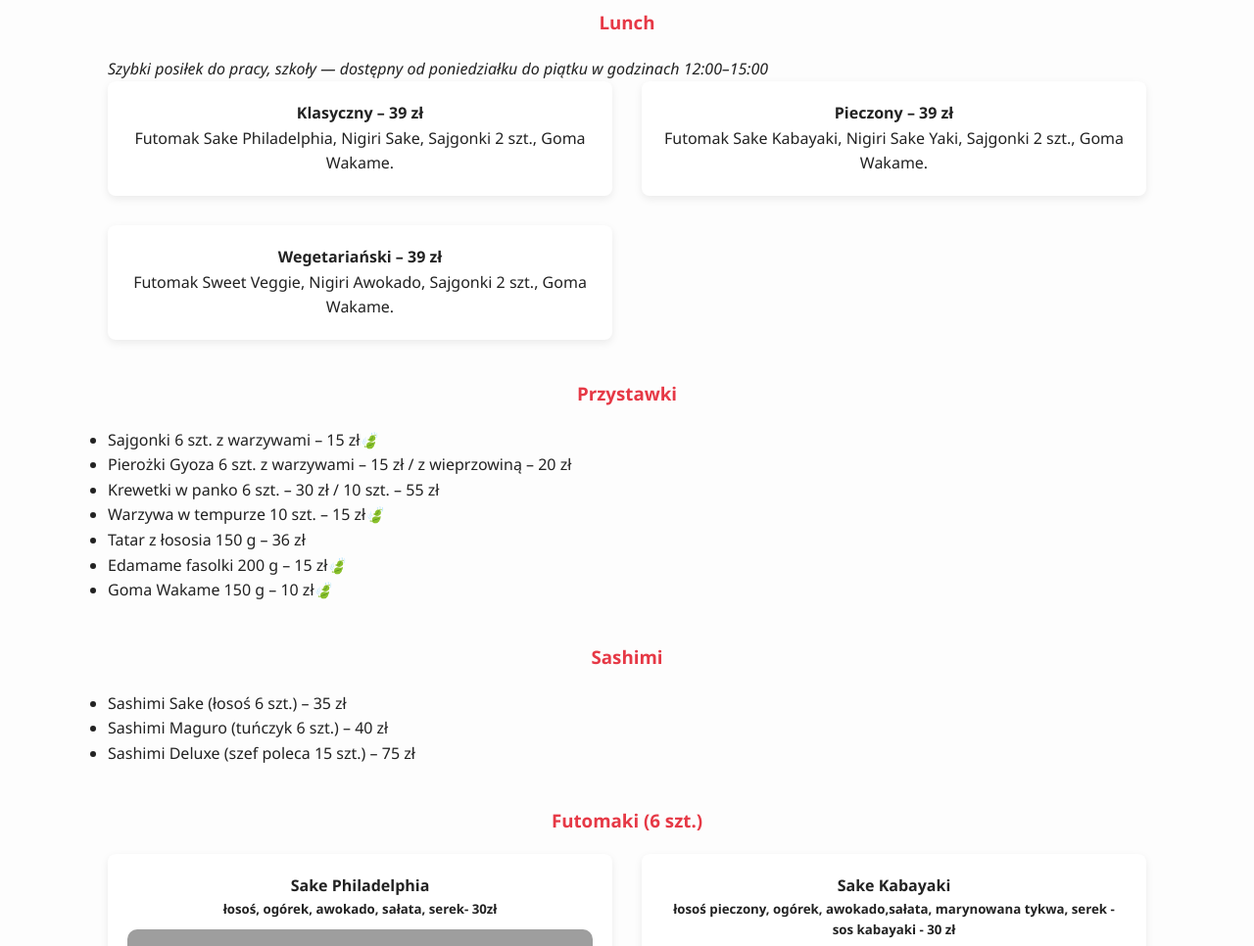
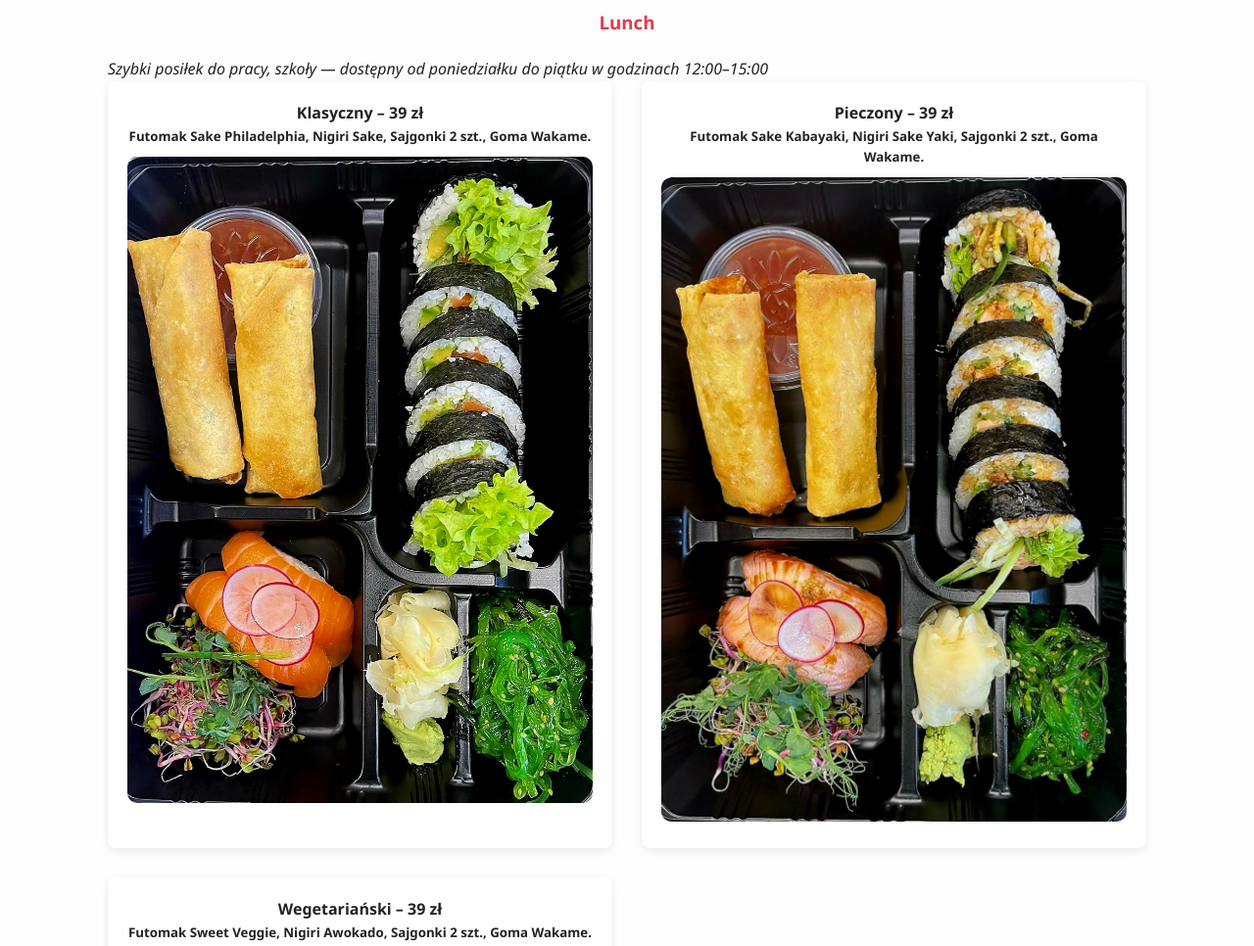
Before and after one commit to rembies/jakana, a plain HTML site: page index.html in a window 1280 px wide. Shown: the part 3000-3966 px from the top of the page at 98% size. Drawn offline with Linux system fonts and the light colour scheme; grey boxes are pictures that could not be loaded.

Commit message:
add menu lunch

```diff
--- a/index.html
+++ b/index.html
@@ -396,15 +396,18 @@
     <div class="menu-grid">
       <div class="menu-item">
         <h4>Klasyczny – 39 zł</h4>
-        <p>Futomak Sake Philadelphia, Nigiri Sake, Sajgonki 2 szt., Goma Wakame.</p>
+        <h5>Futomak Sake Philadelphia, Nigiri Sake, Sajgonki 2 szt., Goma Wakame.</h5>
+        <img src="foto/klasyczny.jpg" class="clickable" alt="Sake Kabayaki">
       </div>
       <div class="menu-item">
         <h4>Pieczony – 39 zł</h4>
-        <p>Futomak Sake Kabayaki, Nigiri Sake Yaki, Sajgonki 2 szt., Goma Wakame.</p>
+        <h5>Futomak Sake Kabayaki, Nigiri Sake Yaki, Sajgonki 2 szt., Goma Wakame.</h5>
+        <img src="foto/pieczony.jpg" class="clickable" alt="Sake Kabayaki">
       </div>
       <div class="menu-item">
         <h4>Wegetariański – 39 zł</h4>
-        <p>Futomak Sweet Veggie, Nigiri Awokado, Sajgonki 2 szt., Goma Wakame.</p>
+        <h5>Futomak Sweet Veggie, Nigiri Awokado, Sajgonki 2 szt., Goma Wakame.</h5>
+        <img src="foto/wegetariański.jpg" class="clickable" alt="Sake Kabayaki">
       </div>
     </div>
 
```
Also changed, not shown: foto/klasyczny.jpg (added), foto/pieczony.jpg (added), foto/wegetariański.jpg (added).
